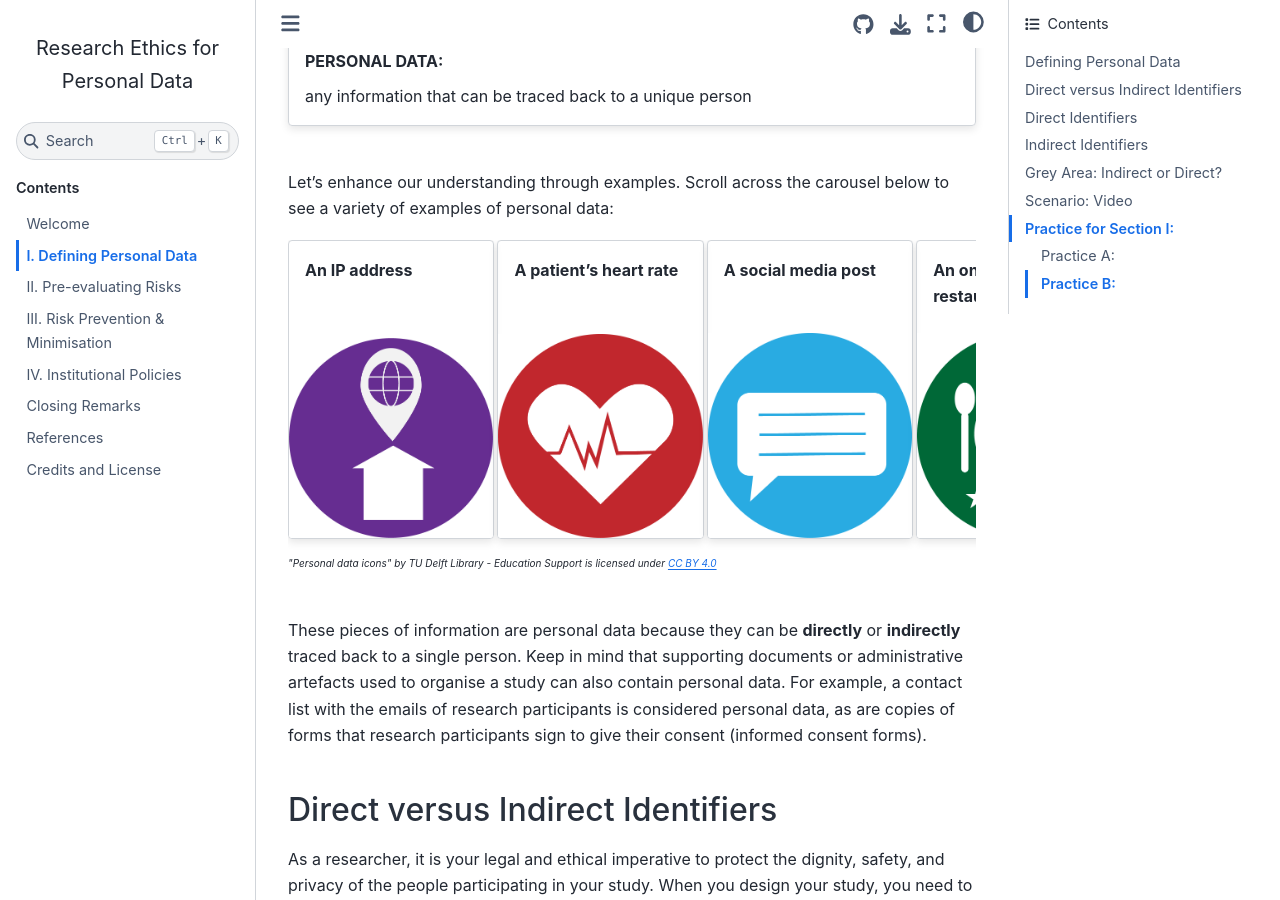
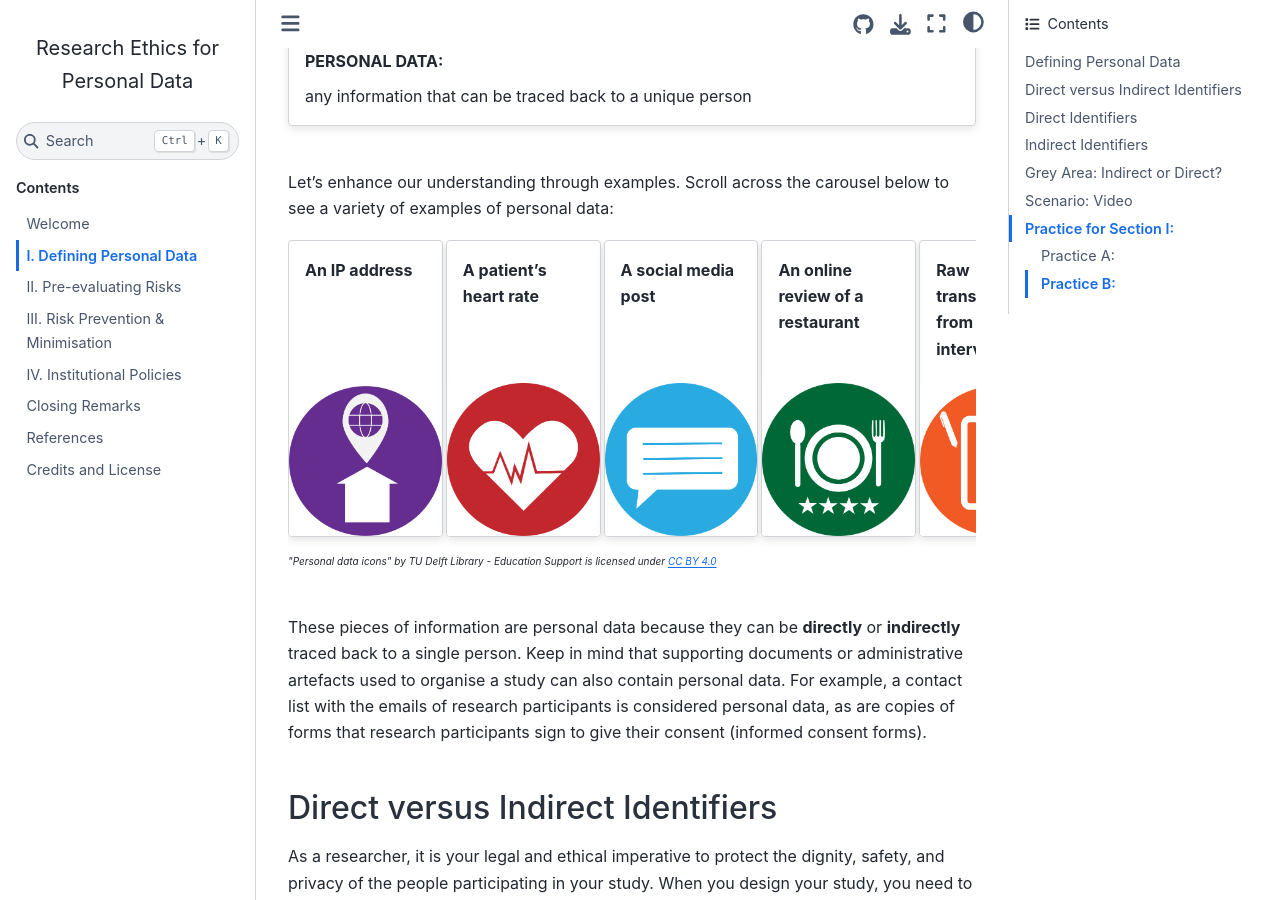
Before and after one commit to tu-delft-library/BSc_Research_Ethics_for_Personal_Data, a Jupyter Book: the page built from book/defining_personal_data.md, in a window 1280 px wide and 900 px high, scrolled down 361 px. Built offline with Jupyter Book 1.0.4 settings and Sphinx 7.4.7 and the Sphinx Book theme 1.1.4, drawn with Linux system fonts in a browser that asks for light colours; comment, search, counter and statistics services are not loaded; part of the change alters nothing that is shown.

```diff
--- a/book/defining_personal_data.md
+++ b/book/defining_personal_data.md
@@ -14,7 +14,7 @@ any information that can be traced back to a unique person
 
 Let's enhance our understanding through examples. Scroll across the carousel below to see a variety of examples of personal data:
 
-::::{card-carousel} 3
+::::{card-carousel} 4
 
 :::{card} An IP address
 :img-bottom: graphics/IP_address.png
@@ -90,7 +90,7 @@ As a researcher, it is your legal and ethical imperative to protect the dignity,
 ## Indirect Identifiers
 **Indirect identifiers** (**indirectly identifiable personal information**) are data that could indirectly reveal a research participant's identity if combined with other available details. These additional details could be found either within the same dataset or separately, like on the web. Because indirect identifiers can lead to reidentification in combination with other data, they are also referred to as **"quasi-identifiers”**. Scroll across the carousel below to see examples of data that can act as indirect identifiers:
 
-::::{card-carousel} 3
+::::{card-carousel} 4
 
 :::{card}  Height
 :img-bottom: graphics/Height.png
```
